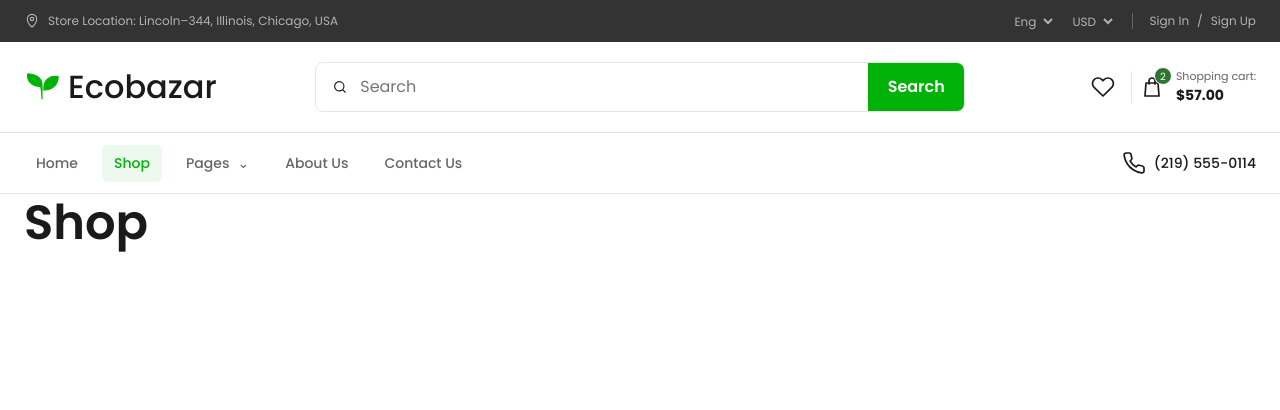
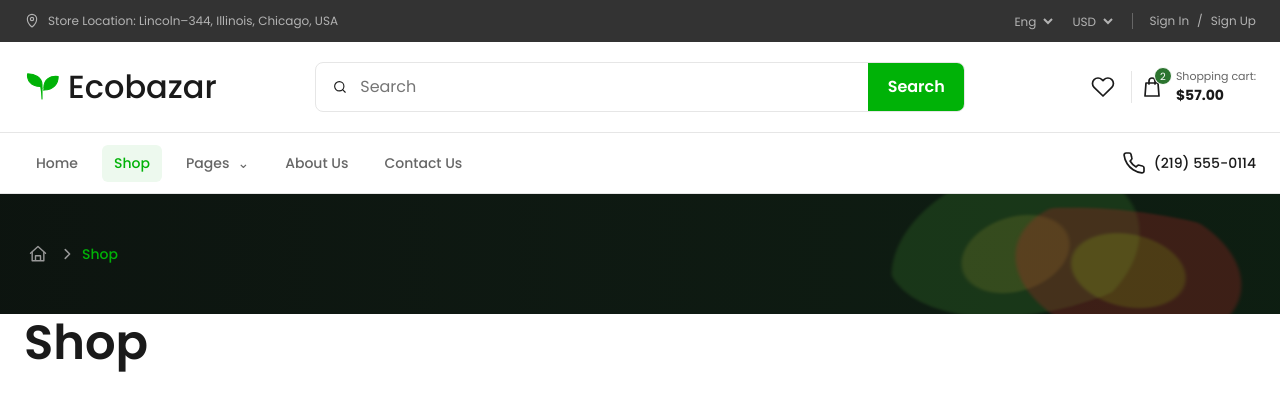
Before and after one commit to ecpieritz/ecobazar, an Angular app: page /shop in a window 1280 px wide. Shown: the top 410 px of the page. Built offline with nearby package versions, Linux system fonts and the light colour scheme.

Commit message:
feat(layout): add breadcrumb banner component

```diff
--- a/src/app/app.routes.ts
+++ b/src/app/app.routes.ts
@@ -1,4 +1,6 @@
 import { Routes } from '@angular/router';
+
+import { breadcrumbRouteData } from '@layout/breadcrumb-banner/breadcrumb-item';
 
 export const routes: Routes = [
   {
@@ -16,12 +18,14 @@ export const routes: Routes = [
   {
     path: 'cart',
     title: 'Shopping cart | Ecobazar',
+    data: breadcrumbRouteData({ label: 'Shopping Cart' }),
     loadComponent: () =>
       import('@features/cart/pages/cart-page/cart-page').then(({ CartPage }) => CartPage),
   },
   {
     path: 'wishlist',
     title: 'Wishlist | Ecobazar',
+    data: breadcrumbRouteData({ label: 'Wishlist' }),
     loadComponent: () =>
       import('@features/wishlist/pages/wishlist-page/wishlist-page').then(
         ({ WishlistPage }) => WishlistPage,
@@ -30,6 +34,7 @@ export const routes: Routes = [
   {
     path: 'checkout',
     title: 'Checkout | Ecobazar',
+    data: breadcrumbRouteData({ label: 'Shopping Cart', route: '/cart' }, { label: 'Checkout' }),
     loadComponent: () =>
       import('@features/checkout/pages/checkout-page/checkout-page').then(
         ({ CheckoutPage }) => CheckoutPage,
@@ -38,12 +43,14 @@ export const routes: Routes = [
   {
     path: 'login',
     title: 'Sign in | Ecobazar',
+    data: breadcrumbRouteData({ label: 'Account', route: '/account' }, { label: 'Login' }),
     loadComponent: () =>
       import('@features/auth/pages/login-page/login-page').then(({ LoginPage }) => LoginPage),
   },
   {
     path: 'register',
     title: 'Create account | Ecobazar',
+    data: breadcrumbRouteData({ label: 'Account', route: '/account' }, { label: 'Create Account' }),
     loadComponent: () =>
       import('@features/auth/pages/register-page/register-page').then(
         ({ RegisterPage }) => RegisterPage,
@@ -57,18 +64,21 @@ export const routes: Routes = [
   {
     path: 'about',
     title: 'About us | Ecobazar',
+    data: breadcrumbRouteData({ label: 'About Us' }),
     loadComponent: () =>
       import('@features/content/pages/about-page/about-page').then(({ AboutPage }) => AboutPage),
   },
   {
     path: 'faq',
     title: 'Frequently asked questions | Ecobazar',
+    data: breadcrumbRouteData({ label: 'FAQs' }),
     loadComponent: () =>
       import('@features/content/pages/faq-page/faq-page').then(({ FaqPage }) => FaqPage),
   },
   {
     path: 'contact',
     title: 'Contact us | Ecobazar',
+    data: breadcrumbRouteData({ label: 'Contact' }),
     loadComponent: () =>
       import('@features/content/pages/contact-page/contact-page').then(
         ({ ContactPage }) => ContactPage,
@@ -77,6 +87,7 @@ export const routes: Routes = [
   {
     path: '**',
     title: 'Page not found | Ecobazar',
+    data: breadcrumbRouteData({ label: '404 Error Page' }),
     loadComponent: () =>
       import('@features/not-found/pages/not-found-page/not-found-page').then(
         ({ NotFoundPage }) => NotFoundPage,
--- a/src/app/features/account/account.routes.ts
+++ b/src/app/features/account/account.routes.ts
@@ -1,10 +1,13 @@
 import { Routes } from '@angular/router';
+
+import { breadcrumbRouteData } from '@layout/breadcrumb-banner/breadcrumb-item';
 
 export const ACCOUNT_ROUTES: Routes = [
   {
     path: '',
     pathMatch: 'full',
     title: 'My account | Ecobazar',
+    data: breadcrumbRouteData({ label: 'Account', route: '/account' }, { label: 'Dashboard' }),
     loadComponent: () =>
       import('./pages/dashboard-page/dashboard-page').then(({ DashboardPage }) => DashboardPage),
   },
@@ -12,6 +15,7 @@ export const ACCOUNT_ROUTES: Routes = [
     path: 'orders',
     pathMatch: 'full',
     title: 'Order history | Ecobazar',
+    data: breadcrumbRouteData({ label: 'Account', route: '/account' }, { label: 'Order History' }),
     loadComponent: () =>
       import('./pages/order-history-page/order-history-page').then(
         ({ OrderHistoryPage }) => OrderHistoryPage,
@@ -20,6 +24,11 @@ export const ACCOUNT_ROUTES: Routes = [
   {
     path: 'orders/:orderId',
     title: 'Order details | Ecobazar',
+    data: breadcrumbRouteData(
+      { label: 'Account', route: '/account' },
+      { label: 'Order History', route: '/account/orders' },
+      { label: 'Order Detail' },
+    ),
     loadComponent: () =>
       import('./pages/order-detail-page/order-detail-page').then(
         ({ OrderDetailPage }) => OrderDetailPage,
@@ -28,6 +37,7 @@ export const ACCOUNT_ROUTES: Routes = [
   {
     path: 'settings',
     title: 'Account settings | Ecobazar',
+    data: breadcrumbRouteData({ label: 'Account', route: '/account' }, { label: 'Settings' }),
     loadComponent: () =>
       import('./pages/settings-page/settings-page').then(({ SettingsPage }) => SettingsPage),
   },
--- a/src/app/features/catalog/catalog.routes.ts
+++ b/src/app/features/catalog/catalog.routes.ts
@@ -1,16 +1,20 @@
 import { Routes } from '@angular/router';
+
+import { breadcrumbRouteData } from '@layout/breadcrumb-banner/breadcrumb-item';
 
 export const CATALOG_ROUTES: Routes = [
   {
     path: '',
     pathMatch: 'full',
     title: 'Shop | Ecobazar',
+    data: breadcrumbRouteData({ label: 'Shop' }),
     loadComponent: () =>
       import('./pages/catalog-page/catalog-page').then(({ CatalogPage }) => CatalogPage),
   },
   {
     path: ':slug',
     title: 'Product details | Ecobazar',
+    data: breadcrumbRouteData({ label: 'Shop', route: '/shop' }, { label: 'Product Details' }),
     loadComponent: () =>
       import('./pages/product-detail-page/product-detail-page').then(
         ({ ProductDetailPage }) => ProductDetailPage,
--- a/src/app/layout/app-shell/app-shell.html
+++ b/src/app/layout/app-shell/app-shell.html
@@ -1,4 +1,7 @@
 <app-storefront-header />
+@if (breadcrumbs().length > 0) {
+  <app-breadcrumb-banner [items]="breadcrumbs()" />
+}
 <main>
   <router-outlet />
 </main>
--- a/src/app/layout/app-shell/app-shell.ts
+++ b/src/app/layout/app-shell/app-shell.ts
@@ -1,13 +1,45 @@
-import { ChangeDetectionStrategy, Component } from '@angular/core';
-import { RouterOutlet } from '@angular/router';
+import { ChangeDetectionStrategy, Component, DestroyRef, inject, signal } from '@angular/core';
+import { takeUntilDestroyed } from '@angular/core/rxjs-interop';
+import { ActivatedRoute, NavigationEnd, Router, RouterOutlet } from '@angular/router';
+import { filter } from 'rxjs';
 
+import { BreadcrumbBanner } from '../breadcrumb-banner/breadcrumb-banner';
+import { BREADCRUMBS_ROUTE_DATA, type BreadcrumbItem } from '../breadcrumb-banner/breadcrumb-item';
 import { StorefrontHeader } from '../storefront-header/storefront-header';
 
 @Component({
   selector: 'app-shell',
-  imports: [RouterOutlet, StorefrontHeader],
+  imports: [RouterOutlet, StorefrontHeader, BreadcrumbBanner],
   templateUrl: './app-shell.html',
   styleUrl: './app-shell.scss',
   changeDetection: ChangeDetectionStrategy.OnPush,
 })
-export class AppShell {}
+export class AppShell {
+  protected readonly breadcrumbs = signal<readonly BreadcrumbItem[]>([]);
+  private readonly activatedRoute = inject(ActivatedRoute);
+  private readonly router = inject(Router);
+  private readonly destroyRef = inject(DestroyRef);
+
+  constructor() {
+    this.updateBreadcrumbs();
+    this.router.events
+      .pipe(
+        filter((event) => event instanceof NavigationEnd),
+        takeUntilDestroyed(this.destroyRef),
+      )
+      .subscribe(() => this.updateBreadcrumbs());
+  }
+
+  private updateBreadcrumbs(): void {
+    let route = this.activatedRoute.snapshot;
+
+    while (route.firstChild) {
+      route = route.firstChild;
+    }
+
+    const breadcrumbs = route.data[BREADCRUMBS_ROUTE_DATA];
+    this.breadcrumbs.set(
+      Array.isArray(breadcrumbs) ? (breadcrumbs as readonly BreadcrumbItem[]) : [],
+    );
+  }
+}
--- /dev/null
+++ b/src/app/layout/breadcrumb-banner/breadcrumb-banner.html
@@ -0,0 +1,30 @@
+<section class="breadcrumb-banner" aria-label="Page context">
+  <div class="container breadcrumb-banner__content">
+    <nav aria-label="Breadcrumb">
+      <ol role="list">
+        <li>
+          <a class="home-link" routerLink="/" aria-label="Home">
+            <svg aria-hidden="true" viewBox="0 0 24 24">
+              <path d="m3 11 9-8 9 8" />
+              <path d="M5 10v10h14V10M9 20v-6h6v6" />
+            </svg>
+          </a>
+        </li>
+
+        @for (item of items(); track item.label; let last = $last) {
+          <li class="breadcrumb-item">
+            <svg class="separator" aria-hidden="true" viewBox="0 0 16 16">
+              <path d="m6 3 5 5-5 5" />
+            </svg>
+
+            @if (item.route && !last) {
+              <a [routerLink]="item.route">{{ item.label }}</a>
+            } @else {
+              <span [attr.aria-current]="last ? 'page' : null">{{ item.label }}</span>
+            }
+          </li>
+        }
+      </ol>
+    </nav>
+  </div>
+</section>
--- /dev/null
+++ b/src/app/layout/breadcrumb-banner/breadcrumb-banner.scss
@@ -0,0 +1,120 @@
+@use 'abstracts' as *;
+
+:host {
+  display: block;
+}
+
+.breadcrumb-banner {
+  position: relative;
+  isolation: isolate;
+  overflow: hidden;
+  color: var(--color-neutral-400);
+  background:
+    linear-gradient(
+      90deg,
+      rgb(12 20 15 / 96%) 0%,
+      rgb(13 25 17 / 90%) 45%,
+      rgb(10 31 15 / 78%) 100%
+    ),
+    var(--color-neutral-900);
+
+  &::before,
+  &::after {
+    position: absolute;
+    z-index: -1;
+    content: '';
+    border-radius: 50%;
+    filter: blur(1px);
+    opacity: 0.28;
+  }
+
+  &::before {
+    inset-block-start: -5rem;
+    inset-inline-end: 8%;
+    width: 15rem;
+    height: 12rem;
+    background: radial-gradient(circle at 35% 65%, #9bc53d 0 18%, #387c2b 19% 42%, transparent 43%);
+    transform: rotate(-18deg) scaleX(1.5);
+  }
+
+  &::after {
+    inset-block-end: -5rem;
+    inset-inline-end: -2rem;
+    width: 18rem;
+    height: 11rem;
+    background: radial-gradient(circle at 40% 35%, #ef8e22 0 17%, #b62525 18% 34%, transparent 35%);
+    transform: rotate(12deg) scaleX(1.6);
+  }
+
+  &__content {
+    display: flex;
+    align-items: center;
+    min-height: 6.5rem;
+    padding-block: var(--space-5);
+  }
+}
+
+ol,
+.breadcrumb-item,
+.home-link {
+  display: flex;
+  align-items: center;
+}
+
+ol {
+  flex-wrap: wrap;
+  gap: var(--space-2);
+}
+
+.breadcrumb-item {
+  gap: var(--space-2);
+  min-width: 0;
+  font-size: var(--font-size-sm);
+
+  a,
+  span {
+    @include text-truncate;
+    max-width: min(15rem, 55vw);
+  }
+
+  a:hover {
+    color: var(--color-white);
+  }
+
+  [aria-current='page'] {
+    color: var(--color-primary);
+    font-weight: var(--font-weight-medium);
+  }
+}
+
+.home-link {
+  padding: var(--space-1);
+  border-radius: var(--radius-xs);
+
+  &:hover {
+    color: var(--color-white);
+  }
+
+  svg {
+    width: 1.25rem;
+  }
+}
+
+svg {
+  fill: none;
+  stroke: currentcolor;
+  stroke-linecap: round;
+  stroke-linejoin: round;
+  stroke-width: 1.7;
+}
+
+.separator {
+  flex: 0 0 auto;
+  width: 0.875rem;
+}
+
+@include from(md) {
+  .breadcrumb-banner__content {
+    min-height: 7.5rem;
+  }
+}
--- /dev/null
+++ b/src/app/layout/breadcrumb-banner/breadcrumb-banner.ts
@@ -0,0 +1,15 @@
+import { ChangeDetectionStrategy, Component, input } from '@angular/core';
+import { RouterLink } from '@angular/router';
+
+import type { BreadcrumbItem } from './breadcrumb-item';
+
+@Component({
+  selector: 'app-breadcrumb-banner',
+  imports: [RouterLink],
+  templateUrl: './breadcrumb-banner.html',
+  styleUrl: './breadcrumb-banner.scss',
+  changeDetection: ChangeDetectionStrategy.OnPush,
+})
+export class BreadcrumbBanner {
+  readonly items = input.required<readonly BreadcrumbItem[]>();
+}
--- /dev/null
+++ b/src/app/layout/breadcrumb-banner/breadcrumb-item.ts
@@ -0,0 +1,12 @@
+import type { Data } from '@angular/router';
+
+export interface BreadcrumbItem {
+  readonly label: string;
+  readonly route?: string;
+}
+
+export const BREADCRUMBS_ROUTE_DATA = 'breadcrumbs';
+
+export const breadcrumbRouteData = (...breadcrumbs: readonly BreadcrumbItem[]): Data => ({
+  [BREADCRUMBS_ROUTE_DATA]: breadcrumbs,
+});
```
Also changed, not shown: 2 other files (tests, documents, lock files or other folders).
